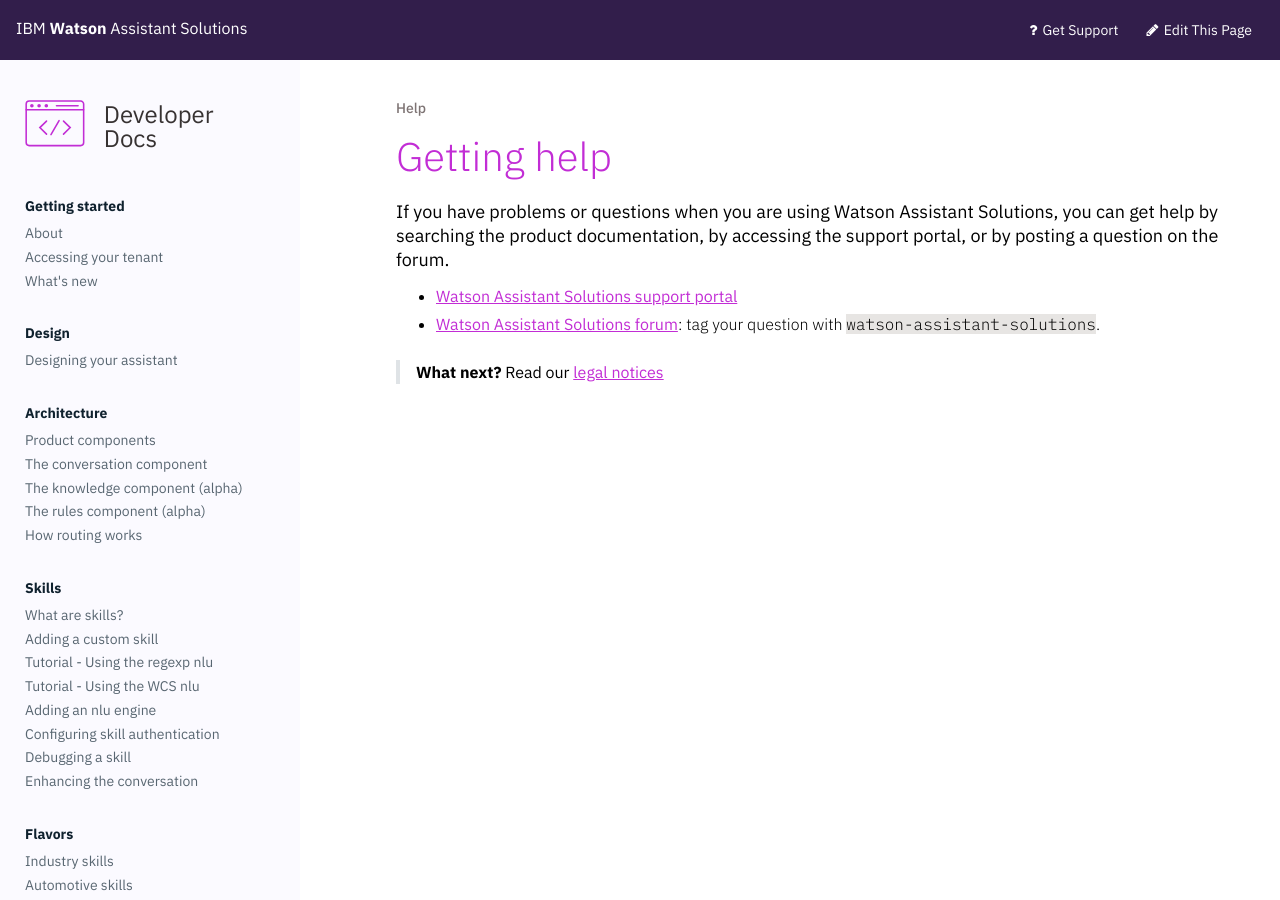
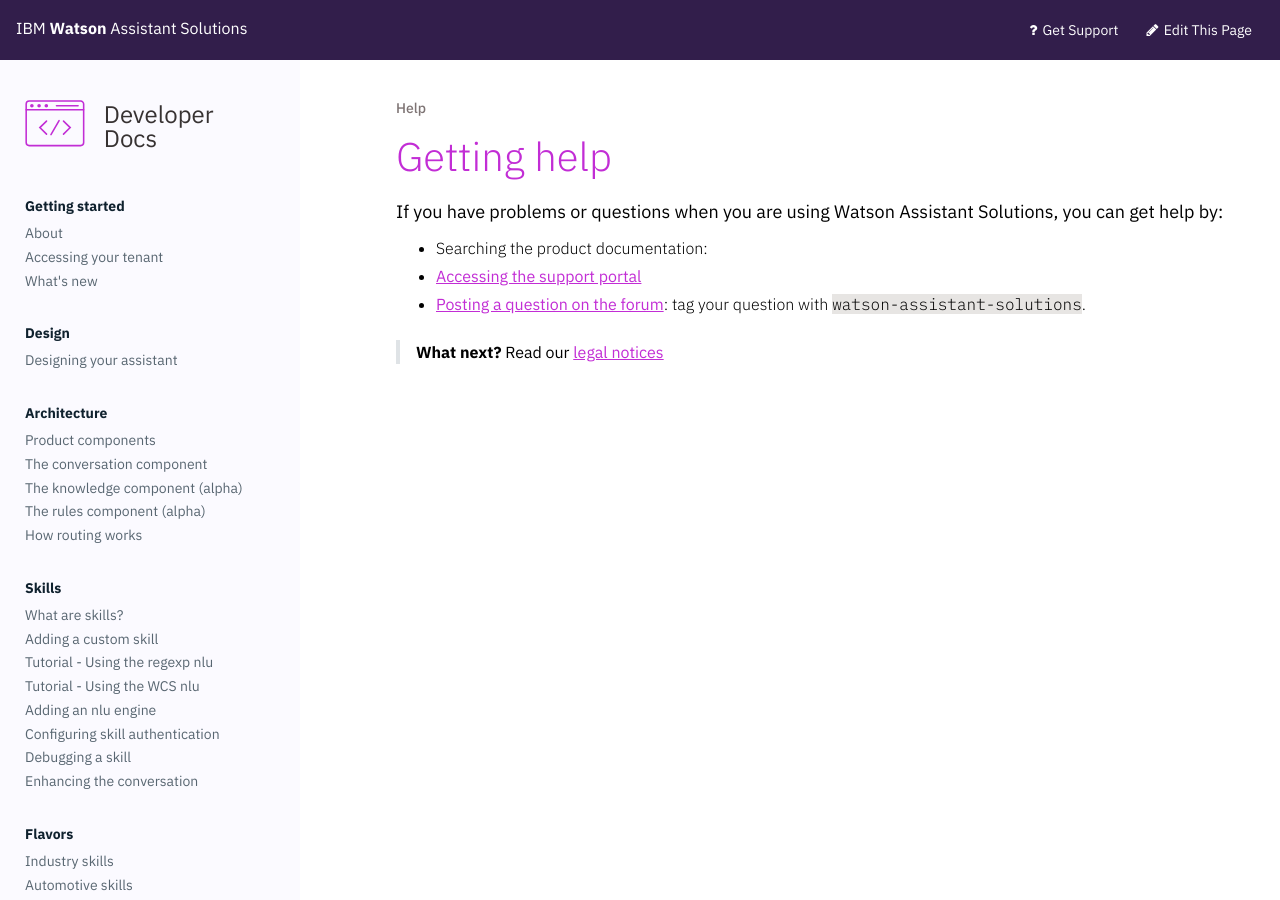
Before and after one commit to Watson-Personal-Assistant/developer, a Jekyll site: the page built from _content/get-help/learn.md, in a window 1280 px wide. Built offline with Jekyll 4.4.1, drawn with Linux system fonts in a browser that asks for light colours; some web fonts are replaced.

Commit message:
formatting

```diff
--- a/_content/get-help/learn.md
+++ b/_content/get-help/learn.md
@@ -2,9 +2,10 @@
 title: Getting help
 weight: 10
 ---
-If you have problems or questions when you are using Watson Assistant Solutions, you can get help by searching the product documentation, by accessing the support portal, or by posting a question on the forum.
+If you have problems or questions when you are using Watson Assistant Solutions, you can get help by:
 
-- [Watson Assistant Solutions support portal](https://www.ibm.com/mysupport/s/topic/0TO500000002aQvGAI/watson-assistant-solutions?language=en_US&t=1532958100517)
-- [Watson Assistant Solutions forum](https://stackoverflow.com/questions/tagged/watson-assistant-solutions): tag your question with `watson-assistant-solutions`.
+- Searching the product documentation:
+- [Accessing the support portal](https://www.ibm.com/mysupport/s/topic/0TO500000002aQvGAI/watson-assistant-solutions?language=en_US&t=1532958100517)
+- [Posting a question on the forum](https://stackoverflow.com/questions/tagged/watson-assistant-solutions): tag your question with `watson-assistant-solutions`.
 
 > **What next?** Read our [legal notices]({{site.baseurl}}/legal/terms-of-use)
```
